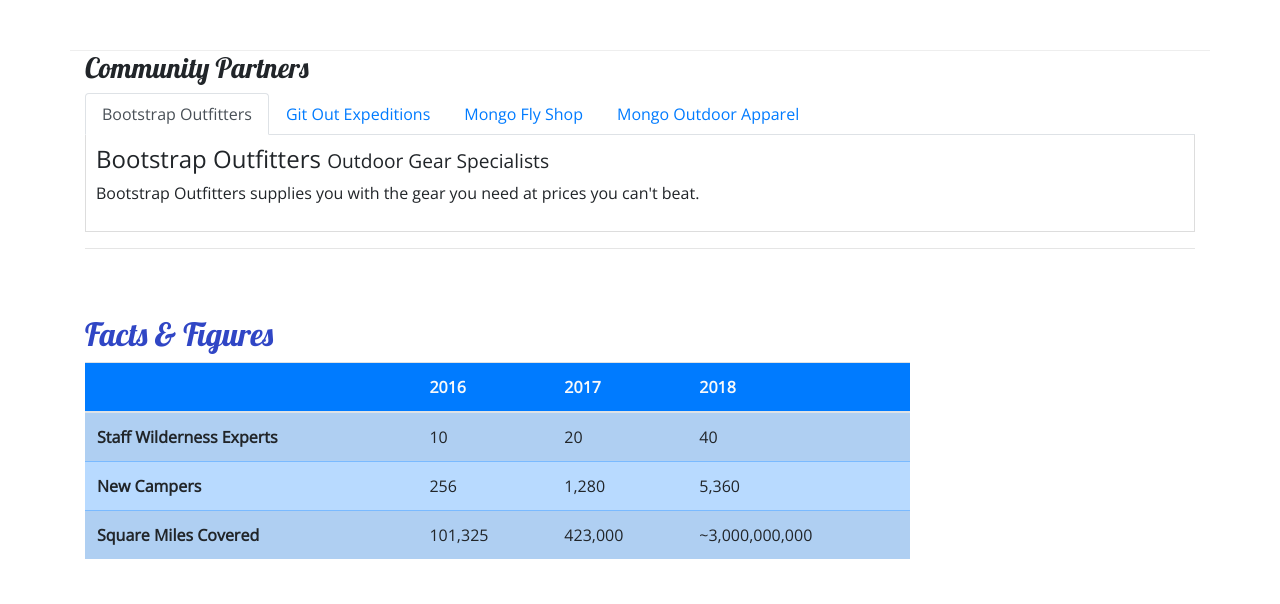
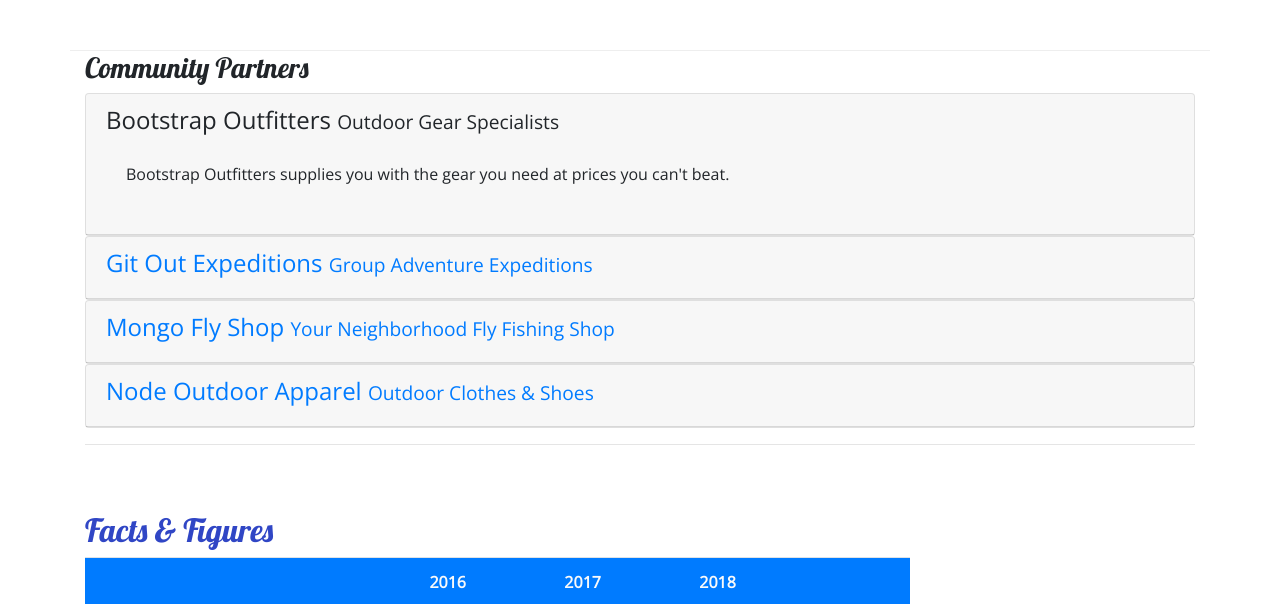
Before and after one commit to GJCIII/nucampsite, a website: page aboutus.html in a window 1280 px wide. Shown: the part 714-1318 px from the top of the page. Drawn offline with nearby package versions, Linux system fonts and the light colour scheme.

Commit message:
working Accordion

```diff
--- a/aboutus.html
+++ b/aboutus.html
@@ -40,36 +40,27 @@
 
     <!-- NAVBAR START -->
 
-
   <nav class="navbar navbar-expand-sm navbar-dark sticky-top">
         <div class="container">
             <a class="navbar-brand" href="#"><img src="img/logo.png" height="30" width="30" /></a>
                 <button class="navbar-toggler" type="button" data-toggle="collapse" data-target="#nucampNavbar">
-
-
                     <button class="navbar-toggler ml-auto" type="button" data-toggle="collapse" data-target="#nucampNavbar">
                         <span class="navbar-toggler-icon"></span>
                     </button>
             <div class="collapse navbar-collapse" id="nucampNavbar">
                 <ul class="navbar-nav">
-                        <li class="nav-item active"><a class="nav-link" href="index.html"><i
-                                    class="fa fa-home fa-lg"></i> Home</a></li>
-                        <li class="nav-item"><a class="nav-link" href="#"><i class="fa fa-info fa-lg"></i> About</a>
-                        </li>
-                        <li class="nav-item"><a class="nav-link" href="#"><i class="fa fa-list fa-lg"></i> Sites</a>
-                        </li>
-                        <li class="nav-item"><a class="nav-link" href="contactus.html"><i
-                                    class="fa fa-address-card fa-lg"></i> Contact</a></li>
+                    <li class="nav-item active"><a class="nav-link" href="index.html"><i class="fa fa-home fa-lg"></i> Home</a></li>
+                    <li class="nav-item"><a class="nav-link" href="#"><i class="fa fa-info fa-lg"></i> About</a></li>
+                    <li class="nav-item"><a class="nav-link" href="#"><i class="fa fa-list fa-lg"></i> Sites</a></li>
+                    <li class="nav-item"><a class="nav-link" href="contactus.html"><i class="fa fa-address-card fa-lg"></i> Contact</a></li>
                 </ul>
             </div>
-
         </div>
-
-
     </nav>
 
     <!-- NavBAR FINNISH -->
 
+    <!-- Start of Body Div's -->
 
     <div class="container">
         <div class="">
@@ -87,8 +78,10 @@
                             World Wide Web Wilderness. We increase access to adventure for the public while promoting safe
                             and respectful use of resources. The expert wilderness trekkers on our staff personally verify
                             each campsite to make sure that they are up to our standards. We also present a platform for
-                        campers to share reviews on campsites they have visited with each other.</p>
+                            campers to share reviews on campsites they have visited with each other.
+                        </p>
                 </div>
+
                 <div class="col-sm-6">
                     <div class="card">
                         <h3 class="card-header bg-primary text-white">Facts At a Glance</h3>
@@ -125,39 +118,81 @@
         <div class="row">
             <div class="col">
                 <h3>Community Partners</h3>
-                <ul class="nav nav-tabs ">
-                    <li class="nav-item"> <a class="nav-link active" href="#bootstrap" role="tab" data-toggle="tab">Bootstrap Outfitters</a></li>
-                    <li class="nav-item"> <a class="nav-link" href="#git" role="tab" data-toggle="tab">Git Out Expeditions</a></li>
-                    <li class="nav-item"> <a class="nav-link" href="#mongo" role="tab" data-toggle="tab">Mongo Fly Shop</a></li>
-                    <li class="nav-item"> <a class="nav-link" href="#node" role="tab" data-toggle="tab">Mongo Outdoor Apparel</a></li>
-                </ul>
 
-                <div class="tab-content">
-                    <div role="tabpanel" class="tab-pane fade show active" id="bootstrap">
-                        <h4>Bootstrap Outfitters <small>Outdoor Gear Specialists</small></h4>
-                        <p>Bootstrap Outfitters supplies you with the gear you need at prices you can't beat.</p>
+<!-- Accordion Starts -->
+                <div id="accordion">
+                    <div class="card">
+                        <div role="tab" class="card-header">
+                            <h4>
+                                <a data-toggle="collapse" data-target="#bootstrap">
+                                    Bootstrap Outfitters <small> Outdoor Gear Specialists</small>
+                                </a>
+                            </h4>
+                                <div class="collapse show" id="bootstrap" data-parent="#accordion">
+                                    <div class="card-body">
+                                        <p>
+                                            Bootstrap Outfitters supplies you with the gear you need at prices you can't beat.
+                                        </p>
+                                     </div>
+                                </div>
+                            </div>
+                        </div>
+<!-- 2nd div -->
+                    <div class="card">
+                        <div role="tab" class="card-header">
+                            <h4>
+                                <a class="collapsed" data-toggle="collapse" data-target="#git">
+                                    Git Out Expeditions <small>Group Adventure Expeditions</small>
+                                </a>
+                            </h4>
+                                <div class="collapse" id="git" data-parent="#accordion">
+                                    <div class="card-body">
+                                        <p>
+                                            Join Git Out Expeditions to explore new horizons with a group of other adventurers!
+                                        </p>
+                                    </div>
+                                </div>
+                            </div>
                         </div>
 
-                    <div role="tabpanel" class="tab-pane fade show" id="git">
-                        <h4>Git Out Expeditions <small>Group Adventure Expeditions</small></h4>
-                        <p>Join Git Out Expeditions to explore new horizons with a group of other adventurers!</p>
+                    <div class="card">
+                        <div role="tab" class="card-header">
+                            <h4>
+                                <a class="collapsed" data-toggle="collapse" data-target="#mongo">
+                                    Mongo Fly Shop <small>Your Neighborhood Fly Fishing Shop</small>
+                                </a>
+                            </h4>
+                            <div class="collapse" id="mongo" data-parent="#accordion">
+                                <div class="card-body">
+                                    <p>
+                                        Need a new fishing pole, a tacklebox, or flies of all kinds? Stop by Mongo Fly Shop.
+                                    </p>
+                                </div>
+                            </div>
+                        </div>
                     </div>
 
-                    <div role="tabpanel" class="tab-pane fade show" id="mongo"><h4>Mongo Fly Shop <small>Your Neighborhood Fly Fishing Shop</small></h4>
-                    <p>Need a new fishing pole, a tacklebox, or flies of all kinds? Stop by Mongo Fly Shop.</p>
+                    <div class="card">
+                        <div role="tab" class="card-header">
+                            <h4>
+                                <a class="collapsed" data-toggle="collapse" data-target="#node">
+                                    Node Outdoor Apparel <small>Outdoor Clothes & Shoes</small>
+                                </a>
+                            </h4>
+                                <div class="collapse" id="node" data-parent="#accordion">
+                                    <div class="card-body">
+                                        <p>
+                                            From polar fleeces to swimsuits, hiking boots to waders, a visit to Node will be sure to get you covered.
+                                        </p>
                                     </div>
-
-                <div role="tabpanel" class="tab-pane fade show" id="node"> <h4>Node Outdoor Apparel <small>Outdoor Clothes & Shoes</small></h4>
-                    <p>From polar fleeces to swimsuits, hiking boots to waders, a visit to Node will be sure to get you
-                        covered.</p>
                                 </div>
-
                             </div>
-
+                        </div>
+                    </div>
                 </div>
             </div>
             <hr />
-
+<!-- Accordion Ends -->
 
         <div class="row row-content">
             <div class="col-sm-9">
@@ -197,6 +232,8 @@
             </div>
         </div>
     </div>
+
+    <!-- End of Body Div's -->
 
     <footer class="site-footer">
         <div class="container">
```
Lines whose indentation alone changed are shown as unchanged.
